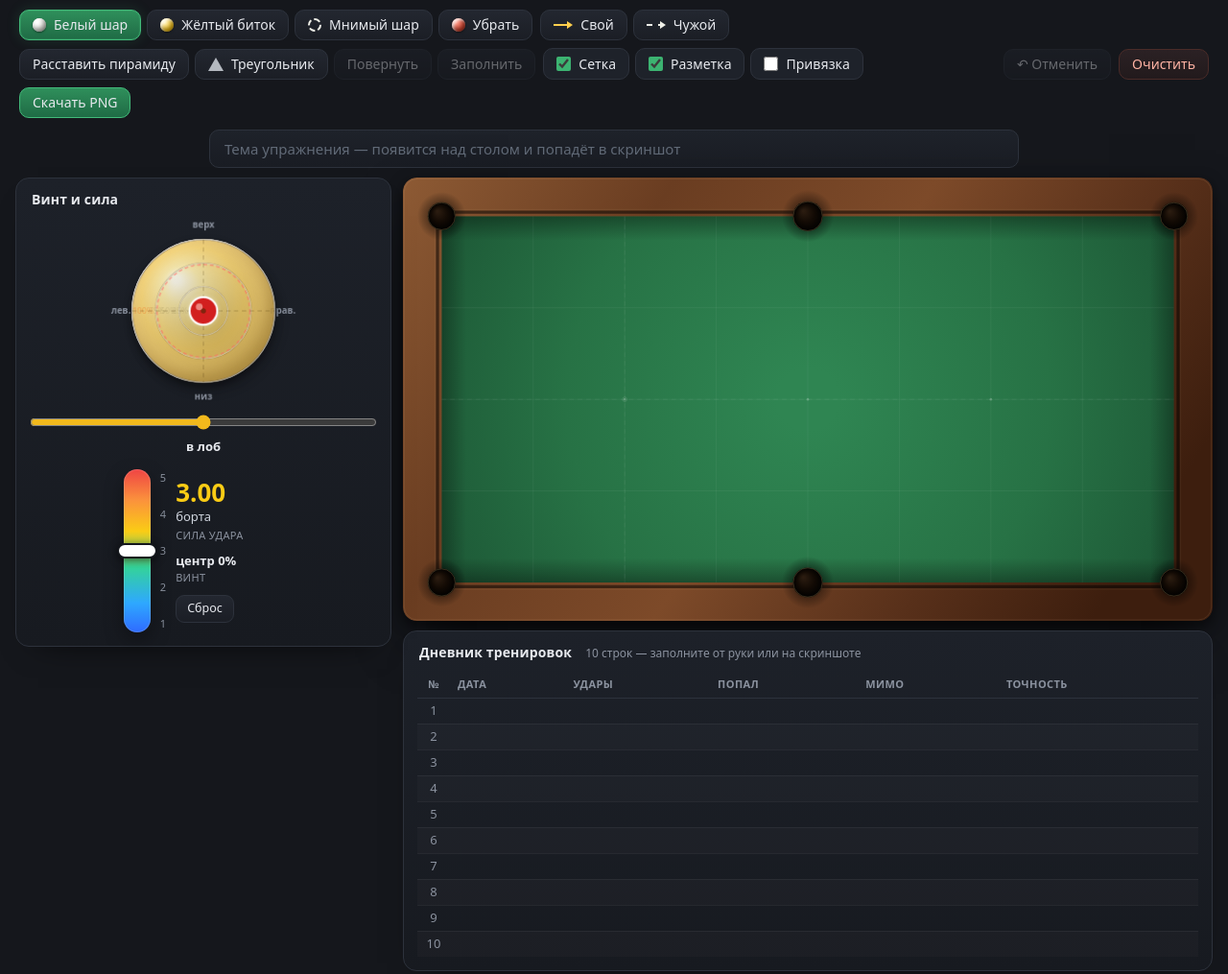
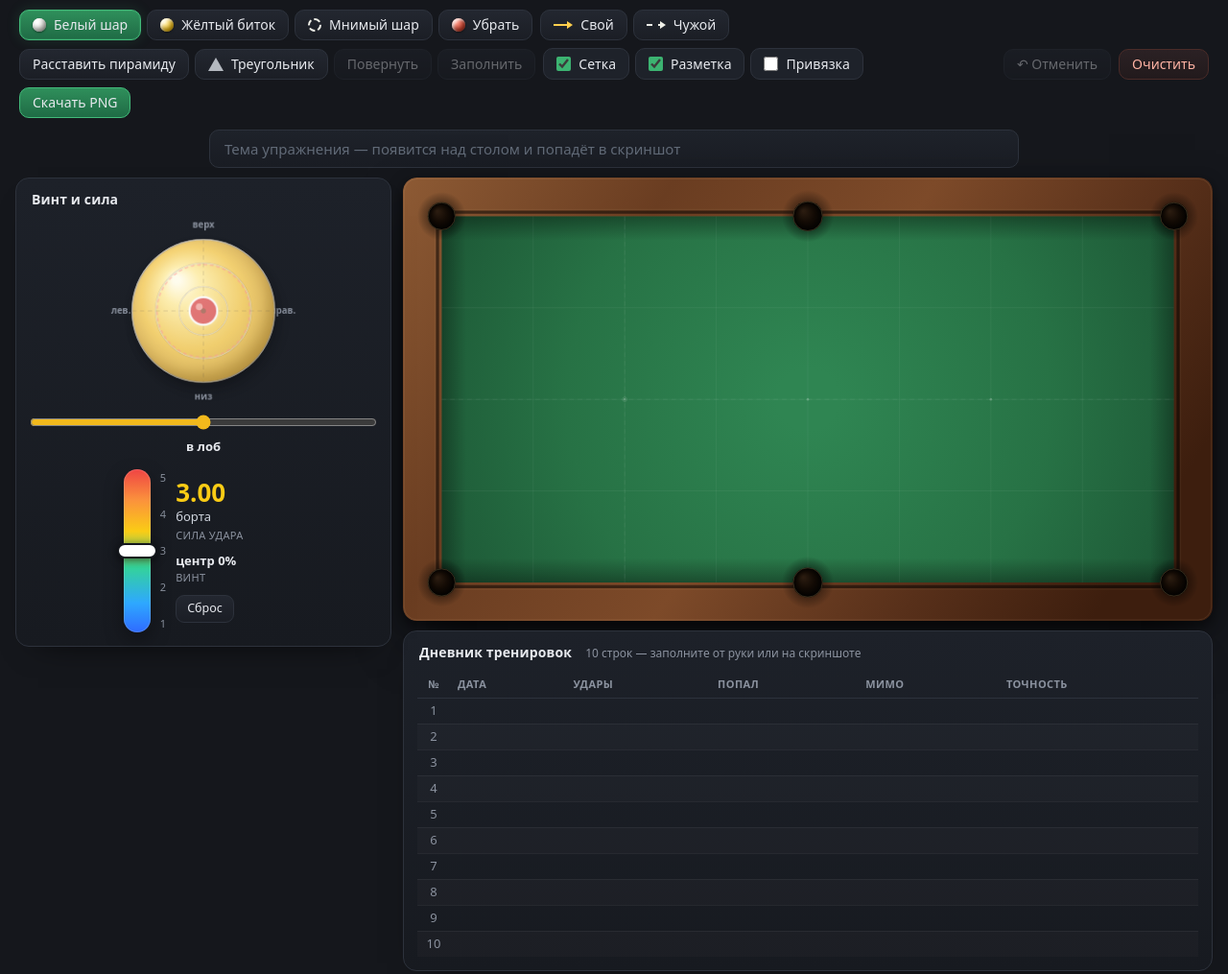
Before and after one commit to billiardpyramid/tournirs, a website: page trainer.html in a window 1280 px wide. Shown: the top 1015 px of the page at 96% size. Drawn offline with Linux system fonts and the light colour scheme.

Commit message:
Биток яркий, белый прицельный шар полупрозрачный поверх него

```diff
--- a/trainer.html
+++ b/trainer.html
@@ -309,7 +309,11 @@ body{background:#15171c;color:#e7e9ee;font:14px/1.45 system-ui,-apple-system,"Se
     position:absolute; top:50%; width:150px; height:150px; border-radius:50%;
     transform:translate(-50%,-50%);
     left:50%;
-    z-index:0;
+    /* белый шар лежит ПОВЕРХ яркого битка и слегка его прикрывает,
+       клики пропускает — точку винта ставят прямо на битке */
+    z-index:2;
+    opacity:0.4;
+    pointer-events:none;
     background:radial-gradient(circle at 34% 30%, #fff, #ecece6 60%, #b9b9b1);
     box-shadow:inset -7px -9px 14px rgba(0,0,0,.28), inset 4px 4px 8px rgba(255,255,255,.9), 0 4px 9px rgba(0,0,0,.45);
   }
@@ -916,15 +920,14 @@ body{background:#15171c;color:#e7e9ee;font:14px/1.45 system-ui,-apple-system,"Se
     c.arc(cx + r * 0.06, cy + r * 0.12, r * 1.16, 0, TAU);
     c.fill();
 
-    // тело битка (жёлтый Aramith Pro Cup).
-    // Полупрозрачный, чтобы за ним было видно белый прицельный шар и их пересечение.
+    // тело битка (жёлтый Aramith Pro Cup) — яркий и непрозрачный
     const g = c.createRadialGradient(cx - r * 0.38, cy - r * 0.44, r * 0.05,
                                      cx, cy, r * 1.16);
-    g.addColorStop(0,    'rgba(255,251,226,0.55)');
-    g.addColorStop(0.20, 'rgba(255,230,128,0.55)');
-    g.addColorStop(0.60, 'rgba(242,185,28,0.55)');
-    g.addColorStop(0.90, 'rgba(201,141,8,0.55)');
-    g.addColorStop(1,    'rgba(168,115,10,0.55)');
+    g.addColorStop(0,    '#fffbe2');
+    g.addColorStop(0.20, '#ffe680');
+    g.addColorStop(0.60, '#f2b91c');
+    g.addColorStop(0.90, '#c98d08');
+    g.addColorStop(1,    '#a8730a');
     c.beginPath();
     c.arc(cx, cy, r, 0, TAU);
     c.fillStyle = g;
```
